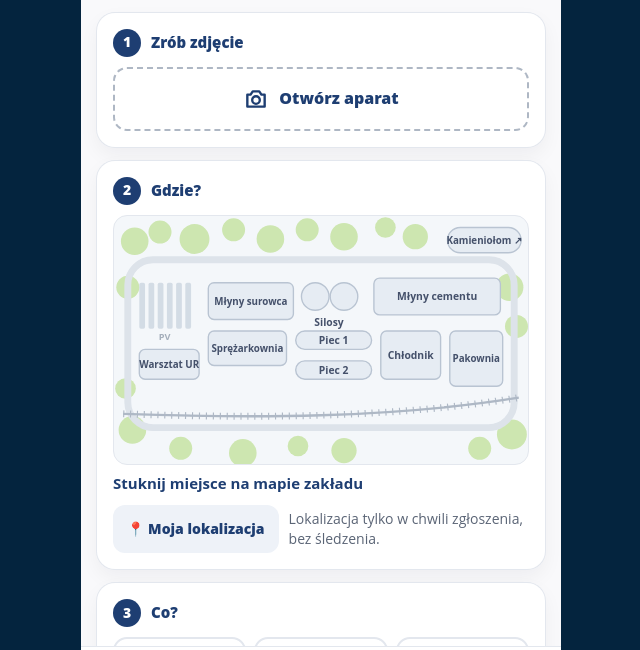
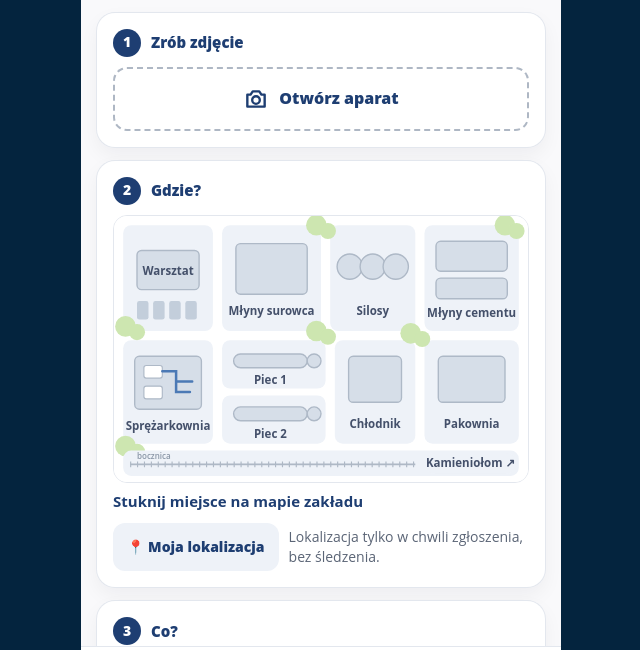
Before and after one commit to Serafin21/hackation27, a plain HTML site: page index.html in a window 1280 px wide. Both pictures are taken after a click on the button "Zgłoś stratę". Shown: the part 81-731 px from the top of the page, without its empty margins (319-959 px from the left). Drawn offline with Linux system fonts and the light colour scheme.

Commit message:
Mapa zakładu w stylu kwartałów i ulic
Co-Authored-By: Claude Opus 5.5 <noreply@anthropic.com>
Claude-Session: https://claude.ai/code/session_01GsnJhLhc5qg2e5pc8xDkb5

```diff
--- a/index.html
+++ b/index.html
@@ -63,15 +63,20 @@ nav.tabs button.on{color:var(--navy);background:#EEF2F8}
 .thumb{width:64px;height:64px;border-radius:14px;object-fit:cover;flex:none;background:#EEF2F8}
 
 /* mapa stref */
-.plant{display:block;width:100%;height:auto;border-radius:14px;background:#F4F7FA;border:1px solid var(--line);touch-action:manipulation}
+.plant{display:block;width:100%;height:auto;border-radius:14px;border:1px solid var(--line);overflow:hidden;touch-action:manipulation}
 .plant .mz{cursor:pointer}
-.plant .mz rect,.plant .mz circle.b{fill:#E6ECF3;stroke:#B9C4D2;stroke-width:1.2;transition:fill .2s,stroke .2s}
-.plant .mz text{fill:#44506A;font:700 9px 'Open Sans',system-ui,sans-serif;pointer-events:none}
-.plant .mz.sel rect,.plant .mz.sel circle.b{fill:var(--navy);stroke:var(--navy)}
-.plant .mz.sel text{fill:#fff}
-.plant .mz.hint rect,.plant .mz.hint circle.b{stroke:var(--green);stroke-width:2.4}
-.plant .tree{fill:#CDE6B0}
-.plant .mz rect.hit,.plant .mz.sel rect.hit{fill:transparent;stroke:none}
+.plant .plot{fill:#EEF2F8;stroke:none;transition:fill .2s}
+.plant .bld{fill:#D6DEE8;stroke:#AEB9C7;stroke-width:1.2;transition:fill .2s,stroke .2s}
+.plant .bld2{fill:#fff;stroke:#AEB9C7;stroke-width:1}
+.plant .pipe{fill:none;stroke:#4B79B5;stroke-width:2.2;stroke-linecap:round}
+.plant .pv{fill:#C3CEDB}
+.plant .mz text{fill:#44506A;font:700 10px 'Open Sans',system-ui,sans-serif;pointer-events:none}
+.plant .mz.sel .plot{fill:#DCE7F7}
+.plant .mz.sel .bld{fill:var(--navy);stroke:var(--navy)}
+.plant .mz.sel text{fill:var(--navy)}
+.plant .mz.sel .pipe{stroke:var(--green)}
+.plant .mz.hint .plot{fill:#E8F4DC}
+.plant .tree{fill:#CDE6B0;pointer-events:none}
 .plant .pin{fill:var(--green);stroke:#fff;stroke-width:2}
 .zone-pick{margin-top:8px;font-size:15px;font-weight:700;color:var(--navy);min-height:22px}
 .map{display:grid;grid-template-columns:repeat(3,1fr);gap:6px}
@@ -396,28 +401,36 @@ function renderReport(v){
 }
 
 
-/* Schematyczna mapa Cementowni Warta (na podstawie zdjęcia satelitarnego: zakład wschód–zachód, bocznica od południa, las dookoła) */
+/* Mapa Cementowni Warta: kwartały między ulicami, układ wschód–zachód jak na zdjęciu satelitarnym, bocznica od południa */
 function plantMap(){
-  const z=(id,x,y,w,h,label,rx=5,fs)=>`<g class="mz ${S.zone===id?'sel':''} ${S.hint===id&&S.zone!==id?'hint':''}" data-zone="${id}" role="button" aria-label="${zoneName(id)}"><rect x="${x}" y="${y}" width="${w}" height="${h}" rx="${rx}"/><text x="${x+w/2}" y="${y+h/2+3}" text-anchor="middle"${fs?` style="font-size:${fs}px"`:''}>${label}</text></g>`;
-  const trees=[[18,22,12],[40,14,10],[70,20,13],[104,12,10],[136,20,12],[168,12,10],[200,18,12],[236,10,9],[262,18,11],[344,62,12],[350,96,10],[346,190,13],[318,202,10],[200,204,11],[160,200,9],[112,206,12],[58,202,10],[16,186,12],[10,150,9],[12,62,10]];
-  const zs=S.zone||S.hint; const pins={wars:[66,118],mlsur:[148,60],silo:[208,60],spr:[142,102],piec:[216,102],piec2:[216,128],chl:[276,102],mlcem:[328,56],pak:[330,102],kam:[346,12]};
+  const cls=id=>`mz ${S.zone===id?'sel':''} ${S.hint===id&&S.zone!==id?'hint':''}`;
+  const blob=(x,y)=>`<circle class="tree" cx="${x}" cy="${y}" r="9"/><circle class="tree" cx="${x+10}" cy="${y+5}" r="7"/>`;
+  const plot=(id,x,y,w,h,inner,label,lx,ly)=>`<g class="${cls(id)}" data-zone="${id}" role="button" aria-label="${zoneName(id)}">
+     <rect class="plot" x="${x}" y="${y}" width="${w}" height="${h}" rx="7"/>${inner}
+     <text x="${lx}" y="${ly}" text-anchor="middle">${label}</text></g>`;
+  const B=(x,y,w,h,rx=4)=>`<rect class="bld" x="${x}" y="${y}" width="${w}" height="${h}" rx="${rx}"/>`;
+  const C=(x,y,r)=>`<circle class="bld" cx="${x}" cy="${y}" r="${r}"/>`;
+  const map={
+    wars: plot('wars',8,8,78,92, B(20,30,54,34)+ [0,1,2,3].map(i=>`<rect class="pv" x="${20+i*14}" y="74" width="10" height="16" rx="2"/>`).join(''),'Warsztat',47,51),
+    mlsur:plot('mlsur',94,8,86,92, B(106,24,62,44),'Młyny surowca',137,86),
+    silo: plot('silo',188,8,74,92, C(205,44,11)+C(225,44,11)+C(245,44,11),'Silosy',225,86),
+    mlcem:plot('mlcem',270,8,82,92, B(280,22,62,26)+B(280,54,62,18),'Młyny cementu',311,88),
+    spr:  plot('spr',8,108,78,90, B(18,122,58,46)+`<rect class="bld2" x="26" y="130" width="16" height="11" rx="2"/><rect class="bld2" x="26" y="148" width="16" height="11" rx="2"/><path class="pipe" d="M42 135h12v18h12M54 144h14"/>`,'Sprężarkownia',47,186),
+    piec: plot('piec',94,108,90,42, B(104,120,64,12,6)+C(174,126,6),'Piec 1',136,146),
+    piec2:plot('piec2',94,156,90,42, B(104,166,64,12,6)+C(174,172,6),'Piec 2',136,193),
+    chl:  plot('chl',192,108,70,90, B(204,122,46,40),'Chłodnik',227,184),
+    pak:  plot('pak',270,108,82,90, B(282,122,58,40),'Pakownia',311,184)
+  };
+  const zs=S.zone||S.hint, pins={wars:[47,30],mlsur:[137,24],silo:[225,33],mlcem:[311,22],spr:[47,122],piec:[136,120],piec2:[136,166],chl:[227,122],pak:[311,122],kam:[318,214]};
   const pin=zs&&pins[zs]?`<g transform="translate(${pins[zs][0]},${pins[zs][1]-24})"><path class="pin" d="M0 0c-6 0-10 4-10 9 0 7 10 15 10 15s10-8 10-15c0-5-4-9-10-9z"/><circle cx="0" cy="9" r="3.2" fill="#fff"/></g>`:'';
-  return `<svg class="plant" viewBox="0 0 360 216" role="group" aria-label="Mapa zakładu – stuknij miejsce">
-    ${trees.map(t=>`<circle class="tree" cx="${t[0]}" cy="${t[1]}" r="${t[2]}"/>`).join('')}
-    <rect x="12" y="38" width="336" height="146" rx="22" fill="none" stroke="#DDE3EA" stroke-width="6"/>
-    <path d="M8 172 C120 176 240 176 352 158" fill="none" stroke="#AEB8C5" stroke-width="2"/>
-    <path d="M8 172 C120 176 240 176 352 158" fill="none" stroke="#AEB8C5" stroke-width="6" stroke-dasharray="1 5"/>
-    <g opacity=".75">${[0,1,2,3,4,5].map(i=>`<rect x="${22+i*8}" y="58" width="5" height="40" rx="1.5" fill="#C9D3DE"/>`).join('')}<text x="44" y="108" text-anchor="middle" style="font:700 8px 'Open Sans',sans-serif;fill:#8A96A6">PV</text></g>
-    ${z('wars',22,116,52,26,'Warsztat UR',5,8.5)}
-    ${z('mlsur',82,58,74,32,'Młyny surowca',5,8.5)}
-    <g class="mz ${S.zone==='silo'?'sel':''} ${S.hint==='silo'&&S.zone!=='silo'?'hint':''}" data-zone="silo" role="button" aria-label="Silosy"><rect class="hit" x="160" y="54" width="54" height="48"/><circle class="b" cx="175" cy="70" r="12"/><circle class="b" cx="200" cy="70" r="12"/><text x="187" y="96" text-anchor="middle">Silosy</text></g>
-    ${z('spr',82,100,68,30,'Sprężarkownia',5,8.5)}
-    ${z('piec',158,100,66,16,'Piec 1',8)}
-    ${z('piec2',158,126,66,16,'Piec 2',8)}
-    ${z('chl',232,100,52,42,'Chłodnik')}
-    ${z('mlcem',226,54,110,32,'Młyny cementu')}
-    ${z('pak',292,100,46,48,'Pakownia',5,8.5)}
-    ${z('kam',290,10,64,22,'Kamieniołom ↗',11,8.5)}
+  return `<svg class="plant" viewBox="0 0 360 232" role="group" aria-label="Mapa zakładu – stuknij budynek">
+    <rect x="0" y="0" width="360" height="232" fill="#FFFFFF"/>
+    ${Object.values(map).join('')}
+    ${blob(10,96)}${blob(176,100)}${blob(258,102)}${blob(10,200)}${blob(340,8)}${blob(176,8)}
+    <rect x="8" y="204" width="344" height="22" rx="7" fill="#EEF2F8"/>
+    <path d="M14 216H262" stroke="#AEB8C5" stroke-width="5" stroke-dasharray="1 5"/><path d="M14 216H262" stroke="#AEB8C5" stroke-width="1.6"/>
+    <text x="20" y="211" style="font:600 7px 'Open Sans',sans-serif;fill:#8A96A6">bocznica</text>
+    <g class="${cls('kam')}" data-zone="kam" role="button" aria-label="Kamieniołom"><rect class="plot" x="270" y="206" width="80" height="18" rx="9"/><text x="310" y="218" text-anchor="middle">Kamieniołom ↗</text></g>
     ${pin}
   </svg>`;
 }
```
Also changed, not shown: mapa-zakladu.svg.
